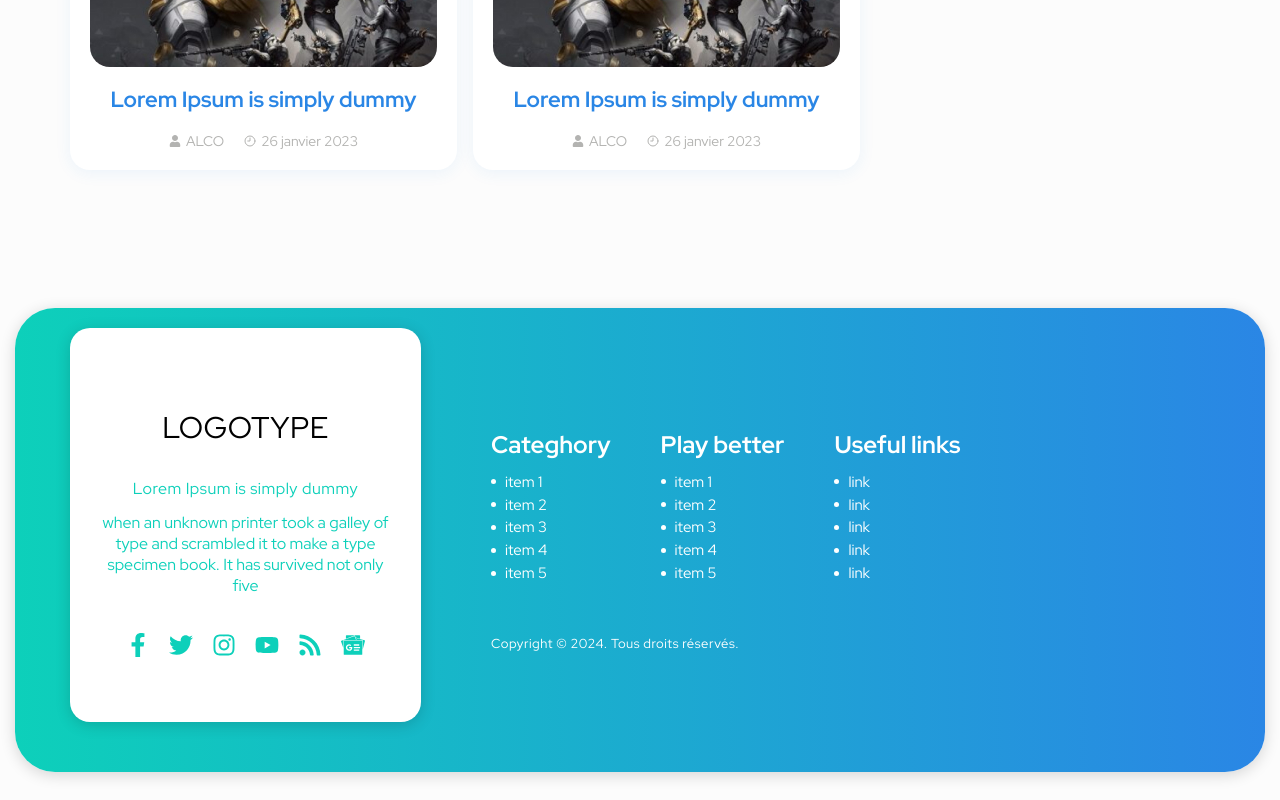
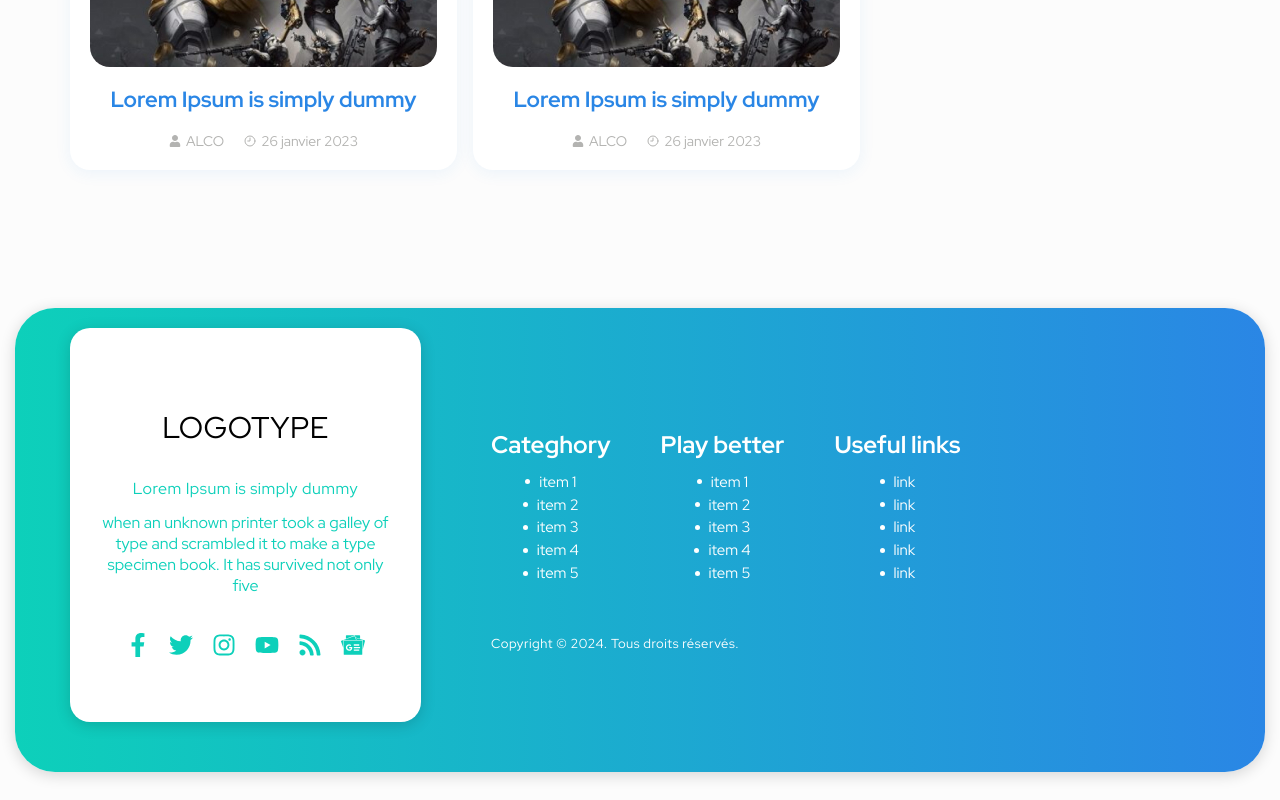
Before and after one commit to Favixx/test-task, a React (Create React App) app: page / in a window 1280 px wide. Shown: the part 1364-2164 px from the top of the page. Built offline with nearby package versions, Linux system fonts and the light colour scheme.

Commit message:
Update Footer.css

```diff
--- a/src/components/Footer/Footer.css
+++ b/src/components/Footer/Footer.css
@@ -82,10 +82,13 @@
     text-align: center;
 }
 
-.footer-list li a {
+.footer-list li {
     display: flex;
     justify-content: center;
     align-items: center;
+}
+
+.footer-list li a {
     color: white;
     font-size: 15px;
     line-height: calc(20 / 15);
```
